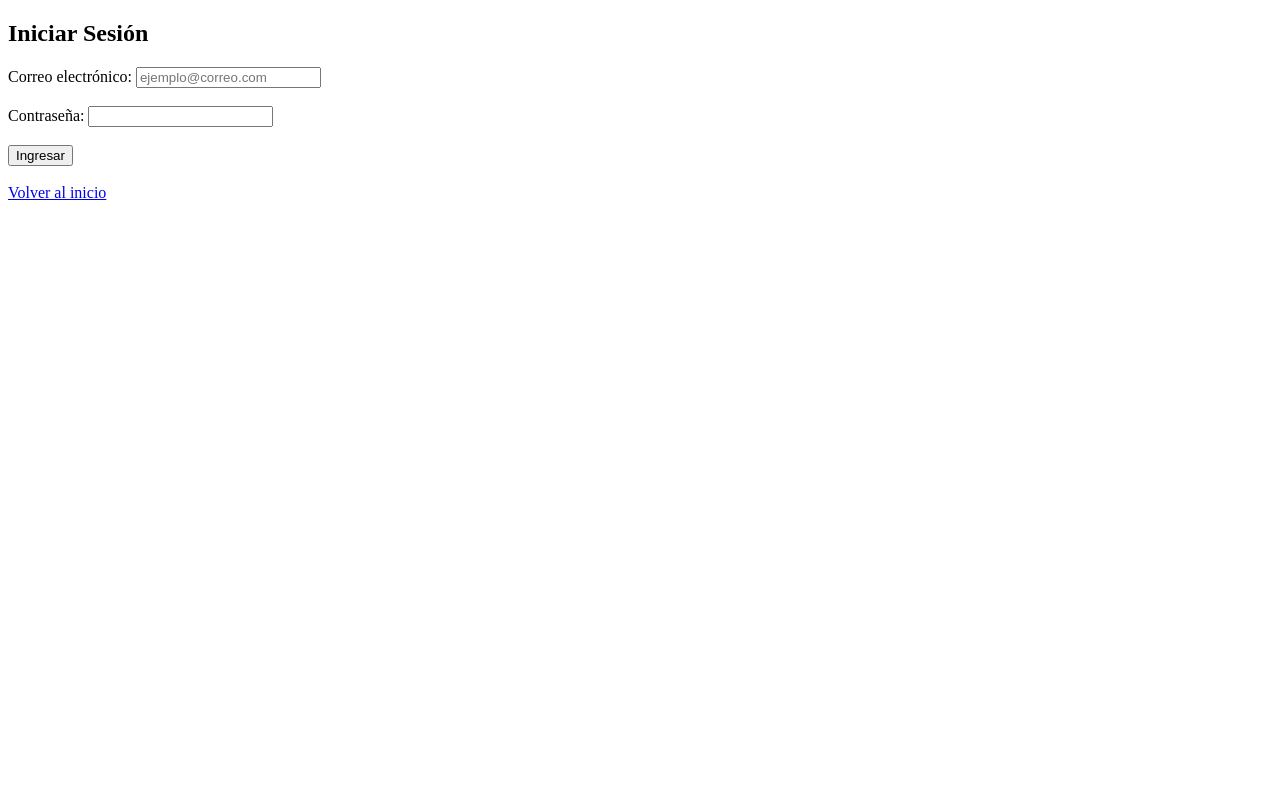
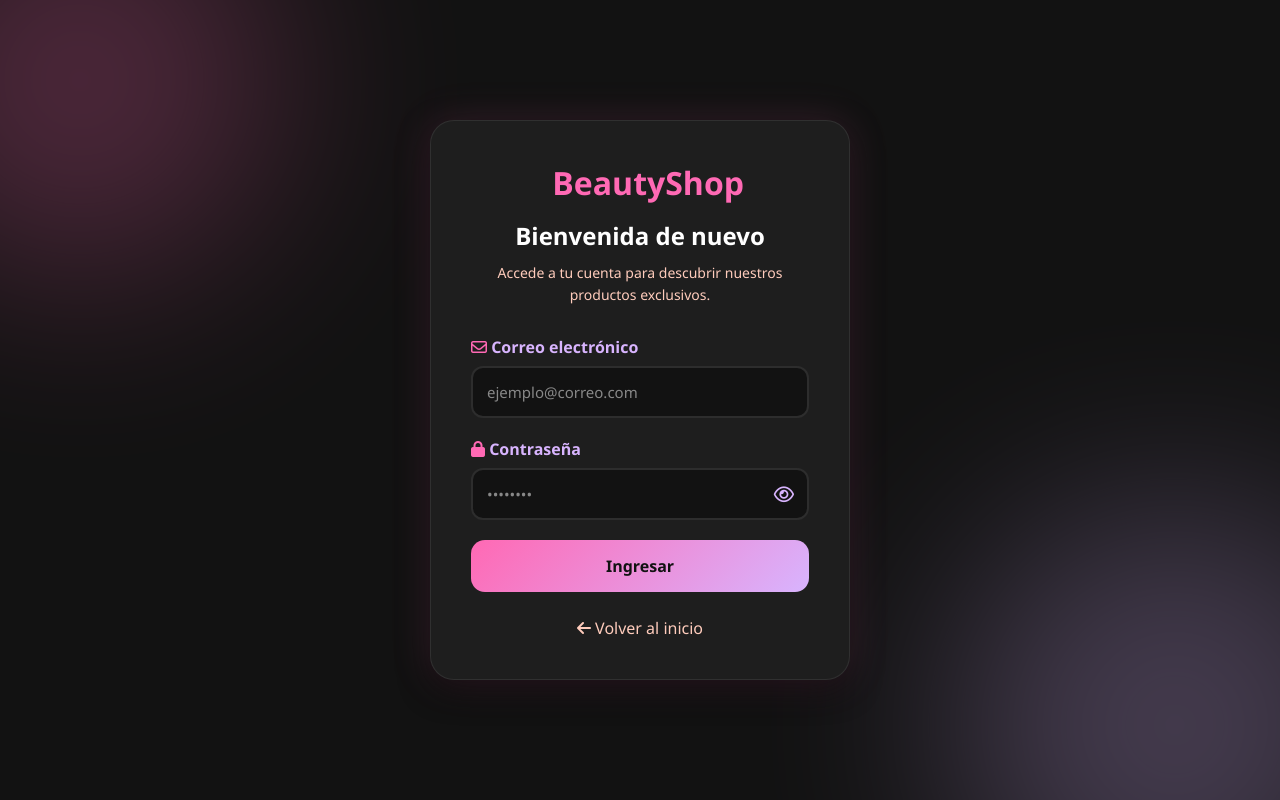
Before and after one commit to DavidHernandez006/e-comerce, a plain HTML site: page e-comerce-main/pages/login.html in a window 1280 px wide. Drawn offline with Linux system fonts and the light colour scheme.

Commit message:
estilos login

```diff
--- a/e-comerce-main/css/estilos.css
+++ b/e-comerce-main/css/estilos.css
@@ -9,10 +9,6 @@
    (*  margin: 0; padding: 0; box-sizing: border-box; )
 ------------------------------------------------------------ */
 /* -> Escribe el código de la Tarea 1 aquí debajo <- */
-
-
-
-
 
 
 
@@ -33,25 +29,217 @@
 
 
 /* ------------------------------------------------------------
-   TAREA 3: DISEÑO DEL LOGIN : Esteban
-   Aquí van los estilos para login.html.
-   Centrar el contenido en pantalla, darle estilo de tarjeta
-   a ".contenedor-login", y estilizar los inputs y el botón.
------------------------------------------------------------- */
-/* -> Escribe el código de la Tarea 3 aquí debajo <- */
+TAREA 3: DISEÑO DEL LOGIN : Esteban ------------------------------------------------------------ */
+* {
+  margin: 0;
+  padding: 0;
+  box-sizing: border-box;
+  font-family: 'Segoe UI', sans-serif;
+}
 
+body.pagina-login {
+  min-height: 100vh;
+  display: flex;
+  justify-content: center;
+  align-items: center;
+  background: #121212;
+  overflow: hidden;
+  position: relative;
+}
 
+/* Fondo decorativo */
 
+.blob-container {
+  position: absolute;
+  width: 100%;
+  height: 100%;
+  overflow: hidden;
+}
 
+.blob {
+  position: absolute;
+  border-radius: 50%;
+  filter: blur(100px);
+  opacity: .25;
+}
 
+.blob-1 {
+  width: 400px;
+  height: 400px;
+  background: #FF69B4;
+  top: -120px;
+  left: -120px;
+}
 
+.blob-2 {
+  width: 450px;
+  height: 450px;
+  background: #D8B4FE;
+  bottom: -150px;
+  right: -120px;
+}
 
+/* Tarjeta Login */
 
+.contenedor-login {
+  width: 420px;
+  background: #1E1E1E;
+  border: 1px solid rgba(255, 255, 255, .08);
+  border-radius: 24px;
+  padding: 40px;
+  box-shadow:
+    0 0 40px rgba(255, 105, 180, .15),
+    0 10px 30px rgba(0, 0, 0, .5);
+  position: relative;
+  z-index: 10;
+}
 
+/* Encabezado */
 
+.login-header {
+  text-align: center;
+  margin-bottom: 30px;
+}
 
+.login-logo {
+  font-size: 32px;
+  font-weight: 700;
+  color: #FF69B4;
+  margin-bottom: 15px;
+}
 
+.login-logo i {
+  margin-right: 8px;
+}
 
+.login-header h2 {
+  color: white;
+  margin-bottom: 10px;
+}
+
+.login-subtitle {
+  color: #FFCCBC;
+  font-size: 14px;
+  line-height: 1.6;
+}
+
+/* Inputs */
+
+.input-grupo {
+  margin-bottom: 20px;
+}
+
+.input-grupo label {
+  display: block;
+  margin-bottom: 8px;
+  color: #D8B4FE;
+  font-weight: 600;
+}
+
+.input-grupo label i {
+  color: #FF69B4;
+}
+
+.input-grupo input {
+  width: 100%;
+  padding: 14px;
+  border-radius: 12px;
+  border: 2px solid #2d2d2d;
+  background: #121212;
+  color: white;
+  font-size: 15px;
+  transition: .3s;
+}
+
+.input-grupo input::placeholder {
+  color: #888;
+}
+
+.input-grupo input:focus {
+  outline: none;
+  border-color: #FF69B4;
+  box-shadow: 0 0 15px rgba(255, 105, 180, .35);
+}
+
+/* Contraseña */
+
+.password-wrapper {
+  position: relative;
+}
+
+.btn-toggle-password {
+  position: absolute;
+  right: 15px;
+  top: 50%;
+  transform: translateY(-50%);
+  border: none;
+  background: none;
+  cursor: pointer;
+  color: #D8B4FE;
+  font-size: 18px;
+}
+
+/* Error */
+
+.mensaje-error {
+  background: rgba(255, 105, 180, .15);
+  border: 1px solid #FF69B4;
+  color: #FF69B4;
+  padding: 12px;
+  border-radius: 10px;
+  text-align: center;
+  margin-bottom: 15px;
+}
+
+/* Botón */
+
+.boton-login {
+  width: 100%;
+  padding: 15px;
+  border: none;
+  border-radius: 14px;
+  background: linear-gradient(135deg,
+      #FF69B4,
+      #D8B4FE);
+  color: #121212;
+  font-size: 16px;
+  font-weight: 700;
+  cursor: pointer;
+  transition: .3s;
+}
+
+.boton-login:hover {
+  transform: translateY(-3px);
+  box-shadow: 0 0 25px rgba(255, 105, 180, .45);
+}
+
+/* Footer */
+
+.login-footer {
+  text-align: center;
+  margin-top: 25px;
+}
+
+.enlace-volver {
+  color: #FFCCBC;
+  text-decoration: none;
+  transition: .3s;
+}
+
+.enlace-volver:hover {
+  color: #FF69B4;
+}
+
+/* Responsive */
+
+@media(max-width:480px) {
+
+  .contenedor-login {
+    width: 92%;
+    padding: 30px;
+  }
+
+}
 
 /* ------------------------------------------------------------
    TAREA FUTURA: COMPONENTES REUTILIZABLES
--- a/e-comerce-main/pages/login.html
+++ b/e-comerce-main/pages/login.html
@@ -1,39 +1,101 @@
 <!DOCTYPE html>
 <html lang="es">
+
 <head>
   <meta charset="UTF-8">
+  <meta name="viewport" content="width=device-width, initial-scale=1.0">
   <title>Iniciar Sesión - BeautyShop</title>
+
+  <link rel="stylesheet" href="https://cdnjs.cloudflare.com/ajax/libs/font-awesome/6.4.0/css/all.min.css">
+
+  <!-- Ajusta la ruta según tu proyecto -->
+  <link rel="stylesheet" href="../css/estilos.css">
 </head>
-<body>
+
+<body class="pagina-login">
+
+  <div class="blob-container">
+    <div class="blob blob-1"></div>
+    <div class="blob blob-2"></div>
+  </div>
 
   <div class="contenedor-login">
-    <h2>Iniciar Sesión</h2>
 
-    <!-- Formulario básico -->
+    <div class="login-header">
+      <div class="login-logo">
+        <i class="fa-solid fa-sparkles"></i>
+        <span>BeautyShop</span>
+      </div>
+
+      <h2>Bienvenida de nuevo</h2>
+
+      <p class="login-subtitle">
+        Accede a tu cuenta para descubrir nuestros productos exclusivos.
+      </p>
+    </div>
+
     <form id="formulario-login">
-      <div>
-        <label for="email">Correo electrónico:</label>
+
+      <div class="input-grupo">
+        <label for="email">
+          <i class="fa-regular fa-envelope"></i>
+          Correo electrónico
+        </label>
+
         <input type="email" id="email" placeholder="ejemplo@correo.com" required>
       </div>
-      <br>
-      <div>
-        <label for="password">Contraseña:</label>
-        <input type="password" id="password" required>
+
+      <div class="input-grupo">
+        <label for="password">
+          <i class="fa-solid fa-lock"></i>
+          Contraseña
+        </label>
+
+        <div class="password-wrapper">
+          <input type="password" id="password" placeholder="••••••••" required>
+
+          <button type="button" id="toggle-password" class="btn-toggle-password">
+            <i class="fa-regular fa-eye"></i>
+          </button>
+        </div>
       </div>
-      <br>
-      <button type="submit">Ingresar</button>
 
-      <!-- Este mensaje está oculto por defecto -->
-      <p id="mensaje-error" style="color: red; display: none;">Correo o contraseña incorrectos.</p>
+      <p id="mensaje-error" class="mensaje-error" style="display:none;">
+        Correo o contraseña incorrectos.
+      </p>
+
+      <button type="submit" class="boton-login">
+        Ingresar
+      </button>
+
     </form>
 
-    <br>
-    <a href="../index.html">Volver al inicio</a>
+    <div class="login-footer">
+      <a href="../index.html" class="enlace-volver">
+        <i class="fa-solid fa-arrow-left"></i>
+        Volver al inicio
+      </a>
+    </div>
+
   </div>
 
-  <!-- Importamos los datos PRIMERO y luego nuestra lógica de login -->
-  <script src="../js/data.js"></script>
-  <script src="../js/login.js"></script>
+  <script>
+    const btn = document.getElementById("toggle-password");
+    const pass = document.getElementById("password");
+
+    btn.addEventListener("click", () => {
+
+      if (pass.type === "password") {
+        pass.type = "text";
+        btn.innerHTML = '<i class="fa-regular fa-eye-slash"></i>';
+      } else {
+        pass.type = "password";
+        btn.innerHTML = '<i class="fa-regular fa-eye"></i>';
+      }
+
+    });
+  </script>
 
 </body>
+
 </html>
```
